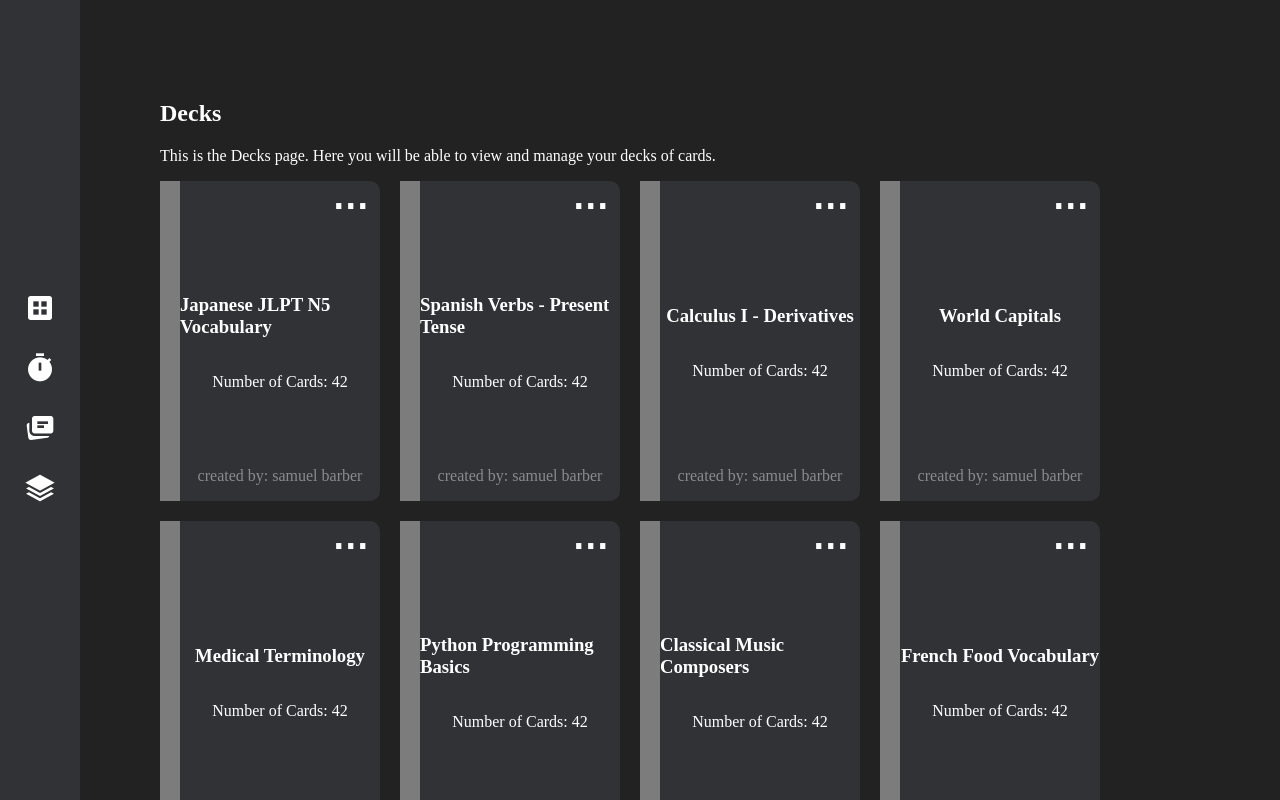
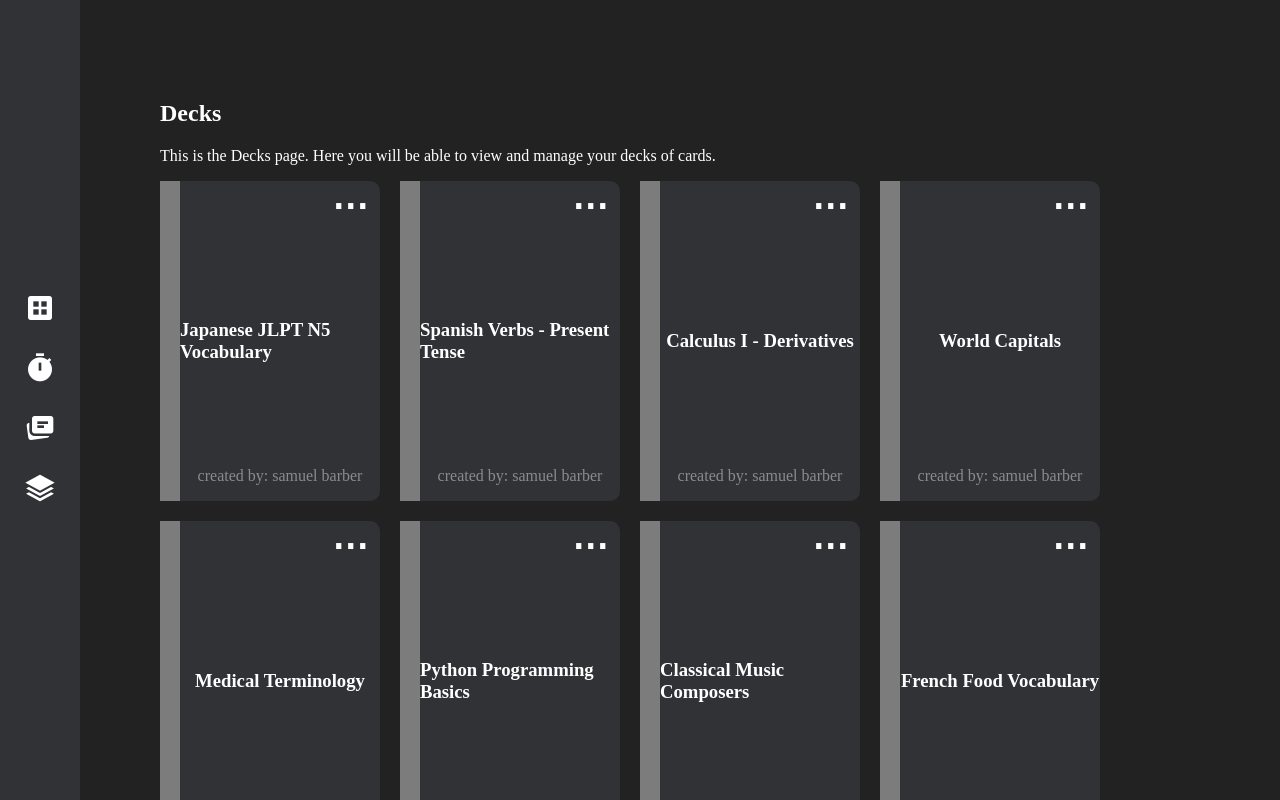
Before and after one commit to 18barbers2/gostudycards, a React (Vite) app in the folder frontend/: page /decks in a window 1280 px wide. Shown: the top 800 px of the page. Built offline with nearby package versions, Linux system fonts and the light colour scheme.

Commit message:
chore: removed the number of cards paragraph from card tile

```diff
--- a/frontend/src/components/DeckTile.tsx
+++ b/frontend/src/components/DeckTile.tsx
@@ -20,7 +20,7 @@ export function DeckTile({ title, createdBy, deckId, onMenuClick }: DeckTileProp
             <button className='deck-menu' onClick={() => onMenuClick && deckId && onMenuClick(deckId)}>⋯</button>
             <div className='deck-content'>
                 <h3 className='deck-title'>{ title }</h3>
-                <p>Number of Cards: 42</p>
+                {/* <p>Number of Cards: 42</p> */}
                 <p className='created-by'>created by: samuel barber</p>
             </div>
         </div>
```
